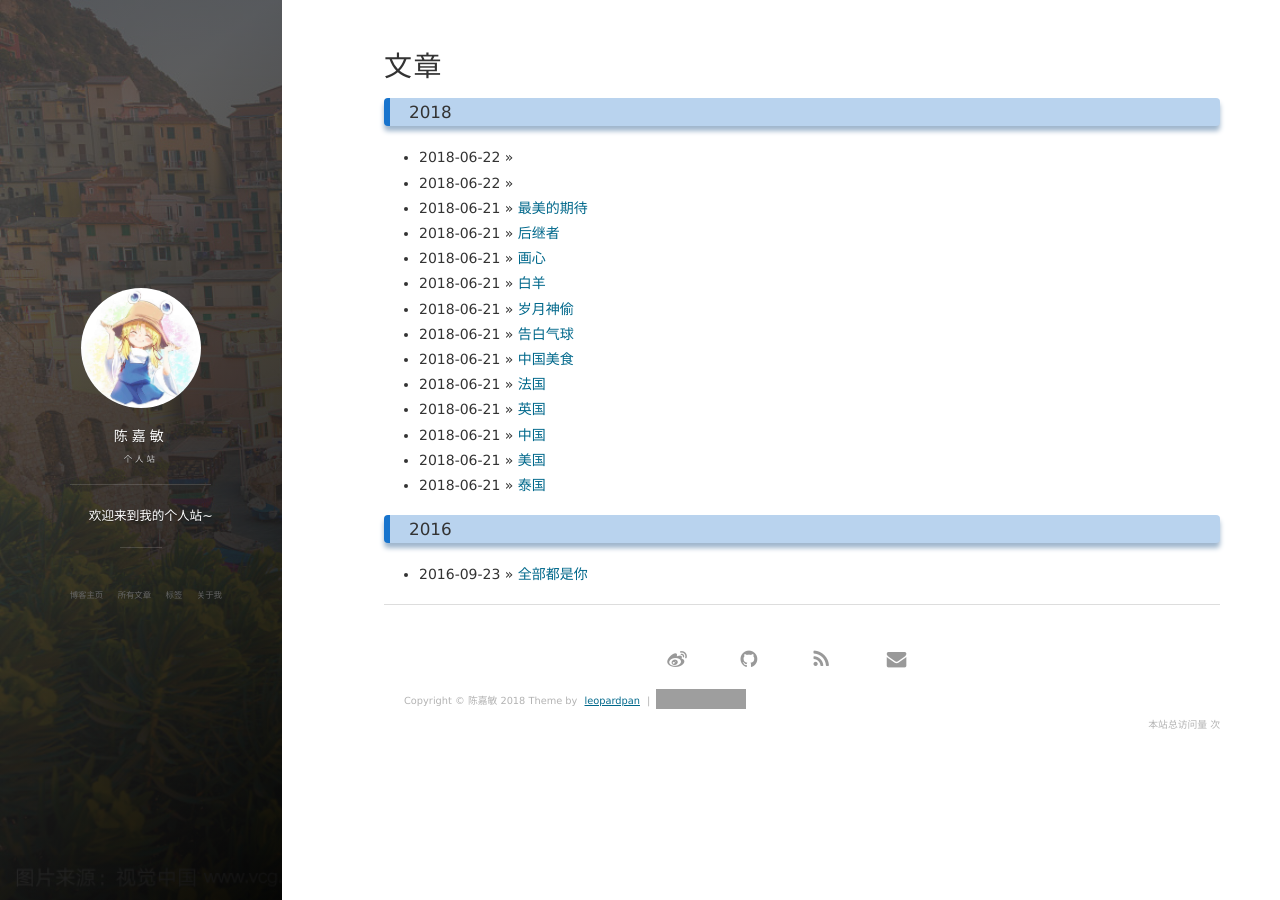
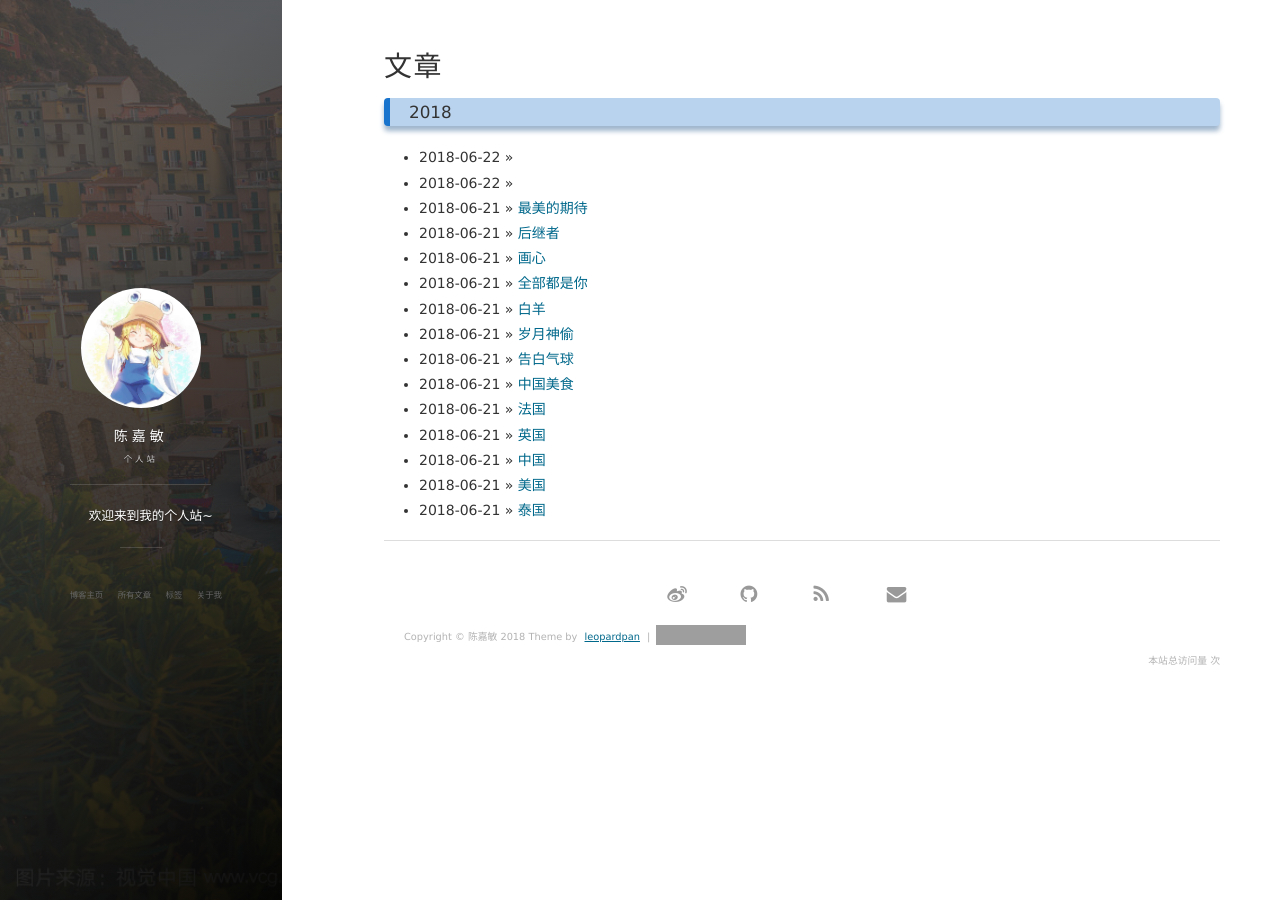
Before and after one commit to shujsegubfgf/shujsegubfgf.github.io, a Jekyll site: the page built from archive.html, in a window 1280 px wide. Built offline with Jekyll 4.4.1, drawn with Linux system fonts in a browser that asks for light colours; nearby versions of some CDN libraries; comment, search, counter and statistics services are not loaded; grey boxes are pictures that could not be loaded.

Commit message:
Update 2016-09-23-iOSLowerLeftAppicon.md

```diff
--- a/_posts/2016-09-23-iOSLowerLeftAppicon.md
+++ b/_posts/2016-09-23-iOSLowerLeftAppicon.md
@@ -1,7 +1,7 @@
 ---
 layout: post
-title: "全部都是你"
-date: 2016-09-23
+title: 全部都是你
+date: 2018.6.21
 tags: iOS
 ---
 
```
